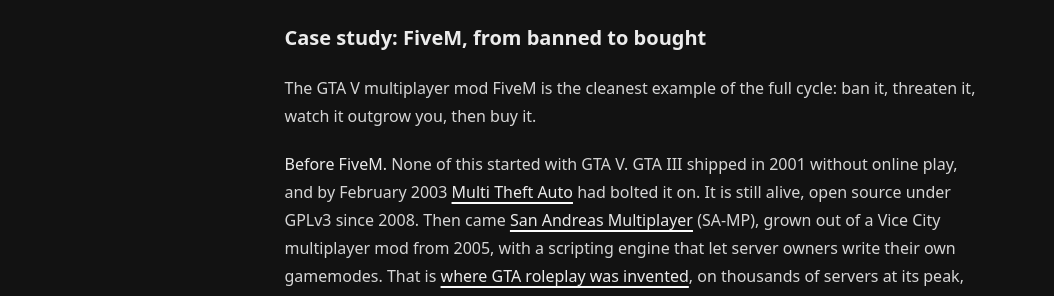
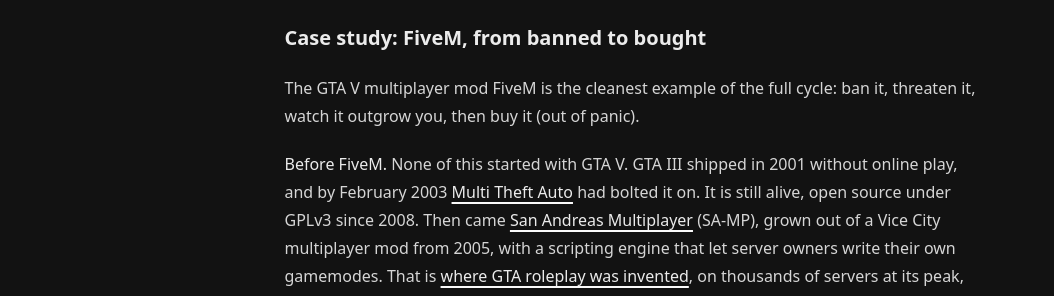
Before and after one commit to h8d13/dontreadthedocs, a Jekyll site: the page built from _notes/modding-wizards.md, in a window 1280 px wide and 900 px high, scrolled down 4458 px. Shown: the part 183-479 px from the top of the window, without its empty margins (0-1054 px from the left). Built offline with Jekyll 4.4.1, drawn with Linux system fonts in a browser that asks for light colours.

Commit message:
misc
Signed-off-by: h8d13 <hadean-eon-dev@proton.me>

```diff
--- a/_notes/modding-wizards.md
+++ b/_notes/modding-wizards.md
@@ -158,7 +158,7 @@ I figure pirates will be playing it before December at a playable framerate.
 ### Case study: FiveM, from banned to bought
 
 The GTA V multiplayer mod FiveM is the cleanest example of the full cycle:
-ban it, threaten it, watch it outgrow you, then buy it.
+ban it, threaten it, watch it outgrow you, then buy it (out of panic).
 
 **Before FiveM.** None of this started with GTA V. GTA III shipped in 2001 without
 online play, and by February 2003 [Multi Theft Auto][mta-wiki] had bolted it on. It
```
